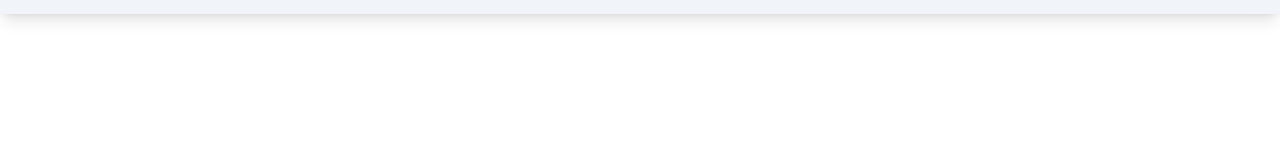
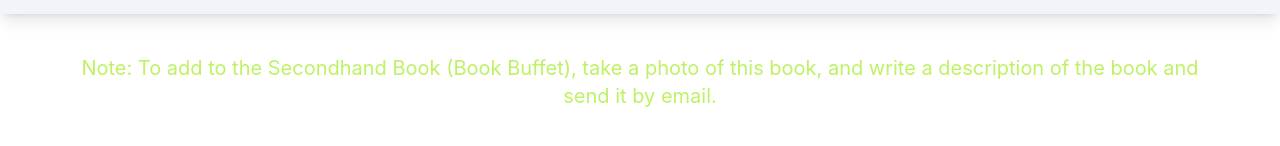
Before and after one commit to dipankar11137/Book-Buffet, a React (Create React App) app: page / in a window 1280 px wide. Shown: the part 2538-2684 px from the top of the page. Before the commit the page ends 2652 px from the top, so only its background shows below. Built offline with nearby package versions, Linux system fonts and the light colour scheme; no server answers.

Commit message:
edit footer

```diff
--- a/src/Components/Share/Footer.js
+++ b/src/Components/Share/Footer.js
@@ -3,50 +3,11 @@ import React from "react";
 const Footer = () => {
   return (
     <footer className="footer footer-center p-10 dark:bg-gray-800 dark:border-gray-700  text-white  rounded">
-      {/* <div className="grid grid-flow-col gap-4">
-        <a className="link link-hover">About us</a>
-        <a className="link link-hover">Contact</a>
-        <a className="link link-hover">Jobs</a>
-        <a className="link link-hover">Press kit</a>
-      </div>
       <div>
-        <div className="grid grid-flow-col gap-4">
-          <a>
-            <svg
-              xmlns="http://www.w3.org/2000/svg"
-              width="24"
-              height="24"
-              viewBox="0 0 24 24"
-              className="fill-current"
-            >
-              <path d="M24 4.557c-.883.392-1.832.656-2.828.775 1.017-.609 1.798-1.574 2.165-2.724-.951.564-2.005.974-3.127 1.195-.897-.957-2.178-1.555-3.594-1.555-3.179 0-5.515 2.966-4.797 6.045-4.091-.205-7.719-2.165-10.148-5.144-1.29 2.213-.669 5.108 1.523 6.574-.806-.026-1.566-.247-2.229-.616-.054 2.281 1.581 4.415 3.949 4.89-.693.188-1.452.232-2.224.084.626 1.956 2.444 3.379 4.6 3.419-2.07 1.623-4.678 2.348-7.29 2.04 2.179 1.397 4.768 2.212 7.548 2.212 9.142 0 14.307-7.721 13.995-14.646.962-.695 1.797-1.562 2.457-2.549z"></path>
-            </svg>
-          </a>
-          <a>
-            <svg
-              xmlns="http://www.w3.org/2000/svg"
-              width="24"
-              height="24"
-              viewBox="0 0 24 24"
-              className="fill-current"
-            >
-              <path d="M19.615 3.184c-3.604-.246-11.631-.245-15.23 0-3.897.266-4.356 2.62-4.385 8.816.029 6.185.484 8.549 4.385 8.816 3.6.245 11.626.246 15.23 0 3.897-.266 4.356-2.62 4.385-8.816-.029-6.185-.484-8.549-4.385-8.816zm-10.615 12.816v-8l8 3.993-8 4.007z"></path>
-            </svg>
-          </a>
-          <a>
-            <svg
-              xmlns="http://www.w3.org/2000/svg"
-              width="24"
-              height="24"
-              viewBox="0 0 24 24"
-              className="fill-current"
-            >
-              <path d="M9 8h-3v4h3v12h5v-12h3.642l.358-4h-4v-1.667c0-.955.192-1.333 1.115-1.333h2.885v-5h-3.808c-3.596 0-5.192 1.583-5.192 4.615v3.385z"></path>
-            </svg>
-          </a>
-        </div>
-      </div> */}
-      <div>
+        <h1 className="text-xl text-lime-300">
+          Note: To add to the Secondhand Book (Book Buffet), take a photo of
+          this book, and write a description of the book and send it by email.
+        </h1>
         <p>Copyright © 2023 </p>
       </div>
     </footer>
```
Also changed, not shown: src/Images/logo/book buffet.png (added).
